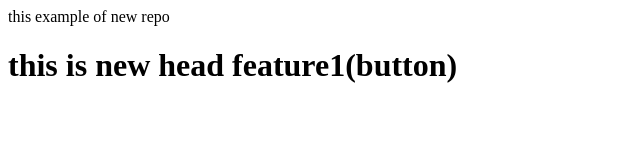
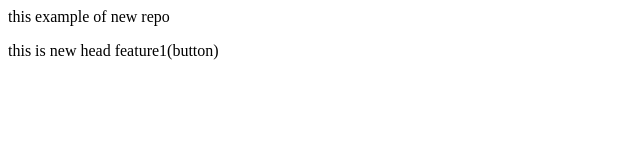
Before and after one commit to Mudimela-lakshmi18/localrepo, a plain HTML site: page index.html in a window 1280 px wide. Shown: the whole page, without its empty margins (0-640 px from the left). Drawn offline with Linux system fonts and the light colour scheme.

```diff
--- a/index.html
+++ b/index.html
@@ -1,2 +1,2 @@
 <p>this example of new repo</p>
-<h1>this  is new head feature1(button)</h1>
+<p>this  is new head feature1(button)</p>
```
